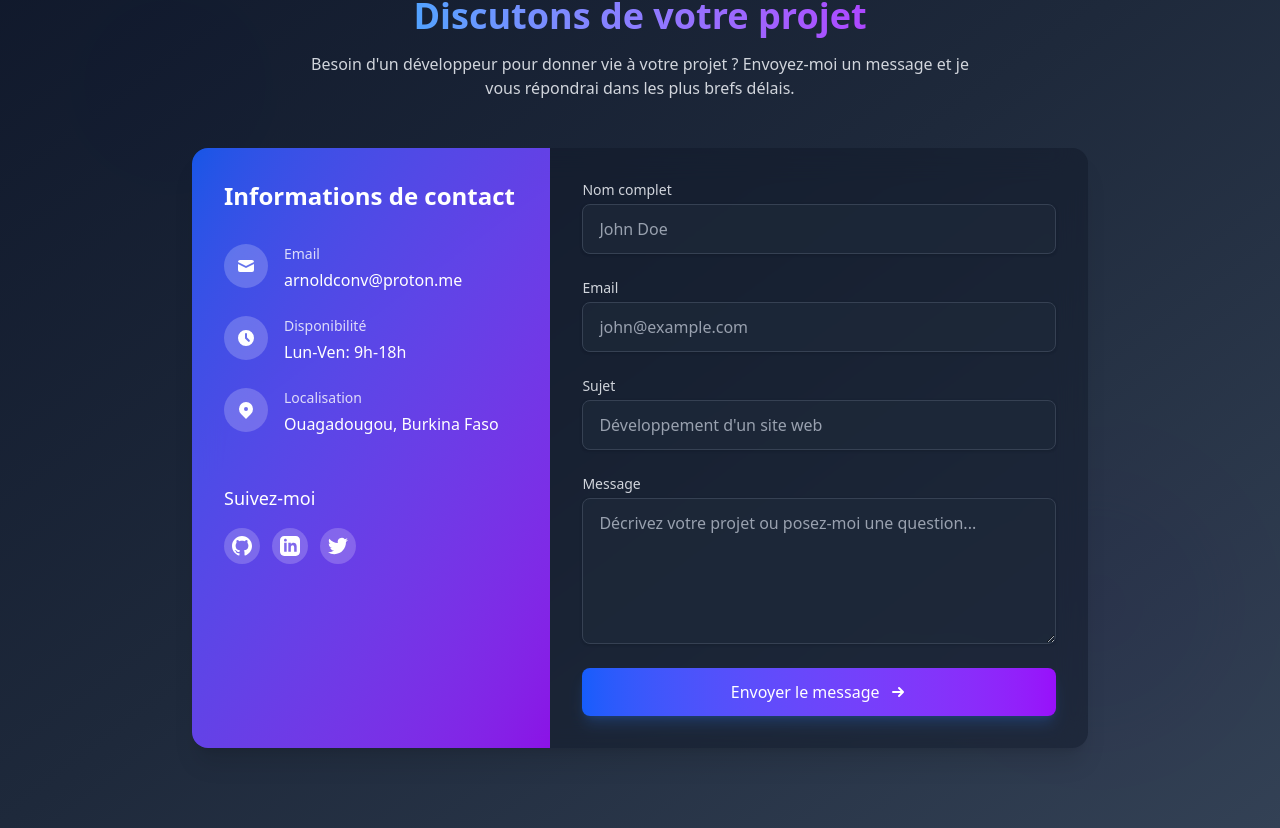
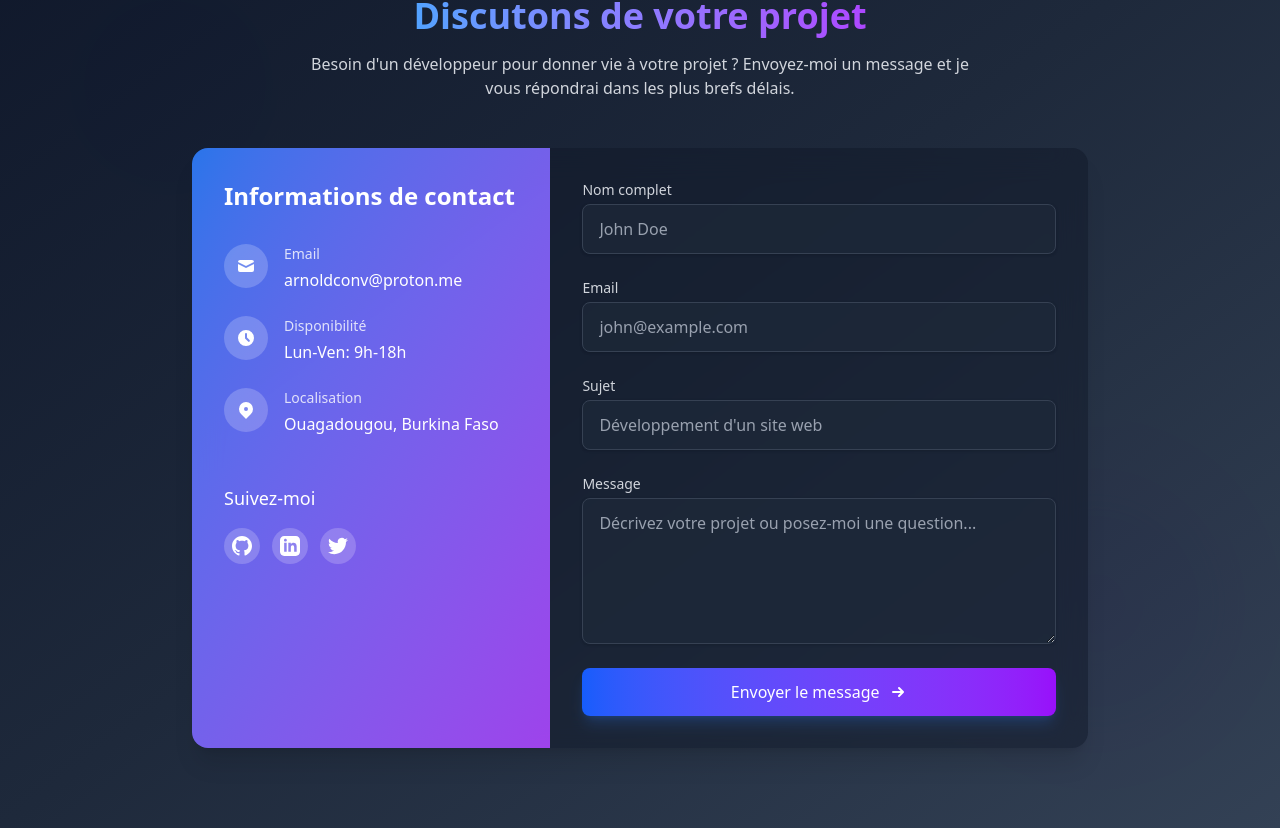
Before and after one commit to Zeh-Eox/portfolio, a React (Vite) app: page / in a window 1280 px wide. Shown: the part 782-1610 px from the top of the page. Built offline with nearby package versions, Linux system fonts and the light colour scheme.

Commit message:
minor changes

```diff
--- a/src/components/Contact.tsx
+++ b/src/components/Contact.tsx
@@ -174,7 +174,7 @@ const Contact = () => {
         <div className="max-w-4xl mx-auto bg-gray-900/50 backdrop-blur-lg rounded-2xl shadow-xl overflow-hidden">
           <div className="flex flex-col md:flex-row">
             {/* Informations de contact */}
-            <div className="w-full md:w-2/5 bg-gradient-to-br from-blue-600/90 to-purple-600/90 p-8 text-white">
+            <div className="w-full md:w-2/5 bg-gradient-to-br from-blue-500/90 to-purple-500/90 p-8 text-white">
               <h3 className="text-2xl font-bold mb-6">Informations de contact</h3>
 
               <div className="space-y-6 mt-8">
```
